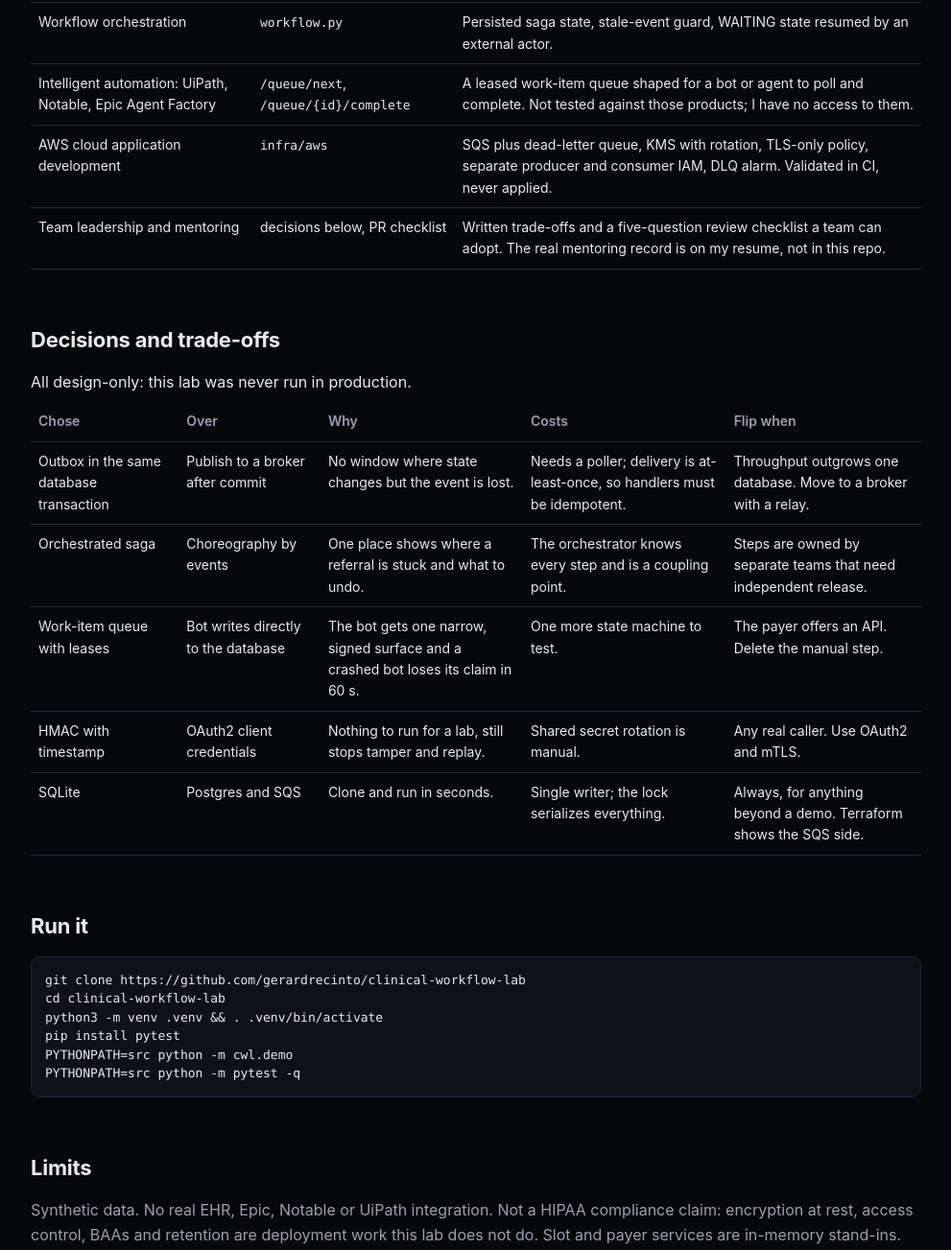
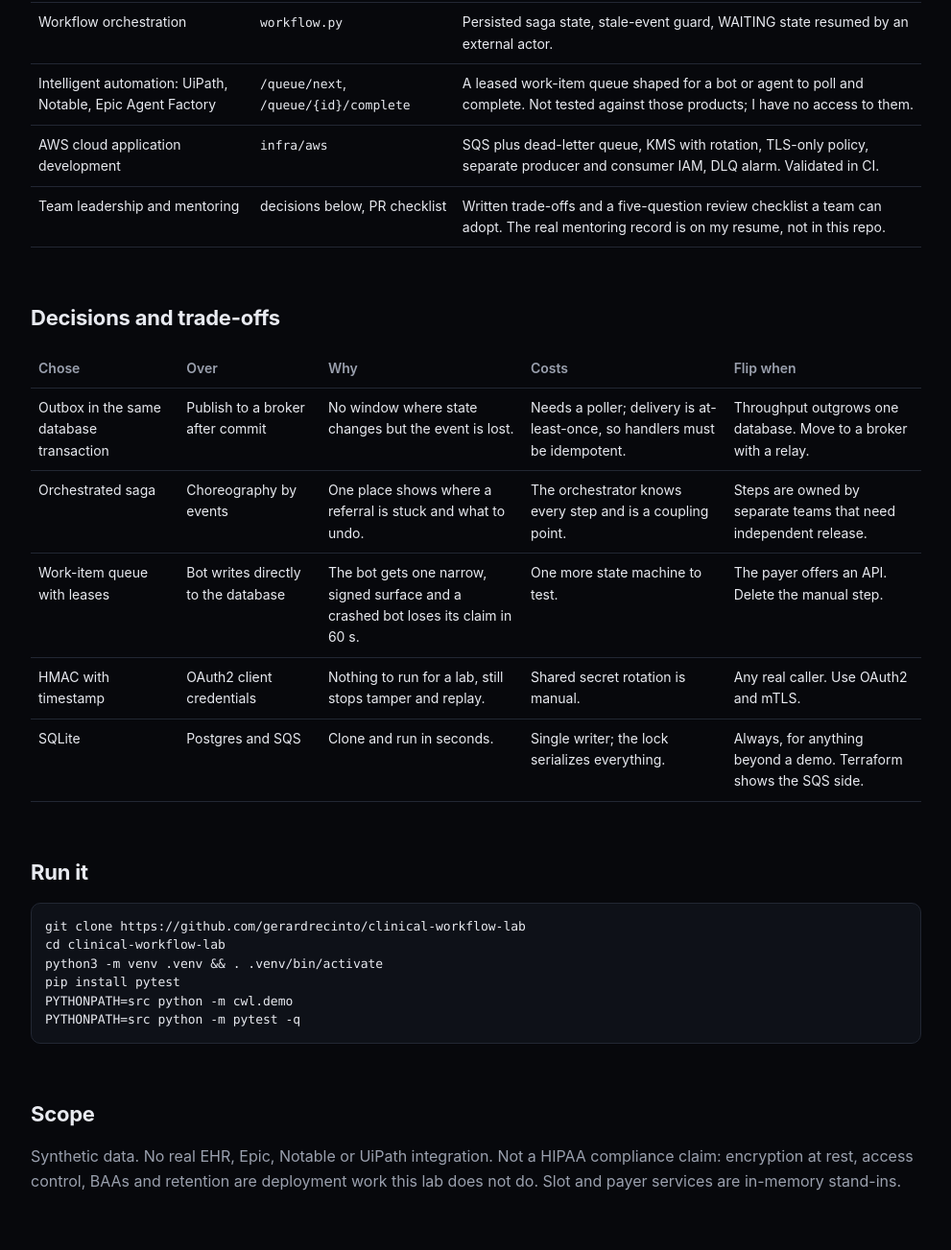
Before and after one commit to gerardrecinto/clinical-workflow, a plain HTML site: page docs/index.html in a window 1280 px wide. Shown: the part 1578-2881 px from the top of the page at 96% size, without its empty margins (144-1135 px from the left). Drawn offline with Linux system fonts and the light colour scheme.

Commit message:
Lead with what the project does and keep limits in the docs (#1)
Drop the unprompted limits and not-proven blocks from the README and
site. Notes that prevent a wrong assumption stay: compliance, demo
labels and safety warnings.

Thanks,
Gerard

```diff
--- a/docs/index.html
+++ b/docs/index.html
@@ -125,12 +125,11 @@ pre{background:var(--card);border:1px solid var(--line);border-radius:10px;paddi
 <tr><td>API development</td><td><code>api.py</code></td><td>Idempotency-Key, 202 vs 200 on replay, 401, 400, 413, end-to-end HTTP test.</td></tr>
 <tr><td>Workflow orchestration</td><td><code>workflow.py</code></td><td>Persisted saga state, stale-event guard, WAITING state resumed by an external actor.</td></tr>
 <tr><td>Intelligent automation: UiPath, Notable, Epic Agent Factory</td><td><code>/queue/next</code>, <code>/queue/{id}/complete</code></td><td>A leased work-item queue shaped for a bot or agent to poll and complete. Not tested against those products; I have no access to them.</td></tr>
-<tr><td>AWS cloud application development</td><td><code>infra/aws</code></td><td>SQS plus dead-letter queue, KMS with rotation, TLS-only policy, separate producer and consumer IAM, DLQ alarm. Validated in CI, never applied.</td></tr>
+<tr><td>AWS cloud application development</td><td><code>infra/aws</code></td><td>SQS plus dead-letter queue, KMS with rotation, TLS-only policy, separate producer and consumer IAM, DLQ alarm. Validated in CI.</td></tr>
 <tr><td>Team leadership and mentoring</td><td>decisions below, PR checklist</td><td>Written trade-offs and a five-question review checklist a team can adopt. The real mentoring record is on my resume, not in this repo.</td></tr>
 </table></div>
 
 <h2 class="rv">Decisions and trade-offs</h2>
-<p class="rv">All design-only: this lab was never run in production.</p>
 <div class="scroll rv"><table>
 <tr><th>Chose</th><th>Over</th><th>Why</th><th>Costs</th><th>Flip when</th></tr>
 <tr><td>Outbox in the same database transaction</td><td>Publish to a broker after commit</td><td>No window where state changes but the event is lost.</td><td>Needs a poller; delivery is at-least-once, so handlers must be idempotent.</td><td>Throughput outgrows one database. Move to a broker with a relay.</td></tr>
@@ -148,7 +147,7 @@ pip install pytest
 PYTHONPATH=src python -m cwl.demo
 PYTHONPATH=src python -m pytest -q</pre>
 
-<h2 class="rv">Limits</h2>
+<h2 class="rv">Scope</h2>
 <p class="mut rv">Synthetic data. No real EHR, Epic, Notable or UiPath integration. Not a HIPAA compliance claim: encryption at rest, access control, BAAs and retention are deployment work this lab does not do. Slot and payer services are in-memory stand-ins.</p>
 </main>
 <script>
```
Also changed, not shown: 1 other file.
